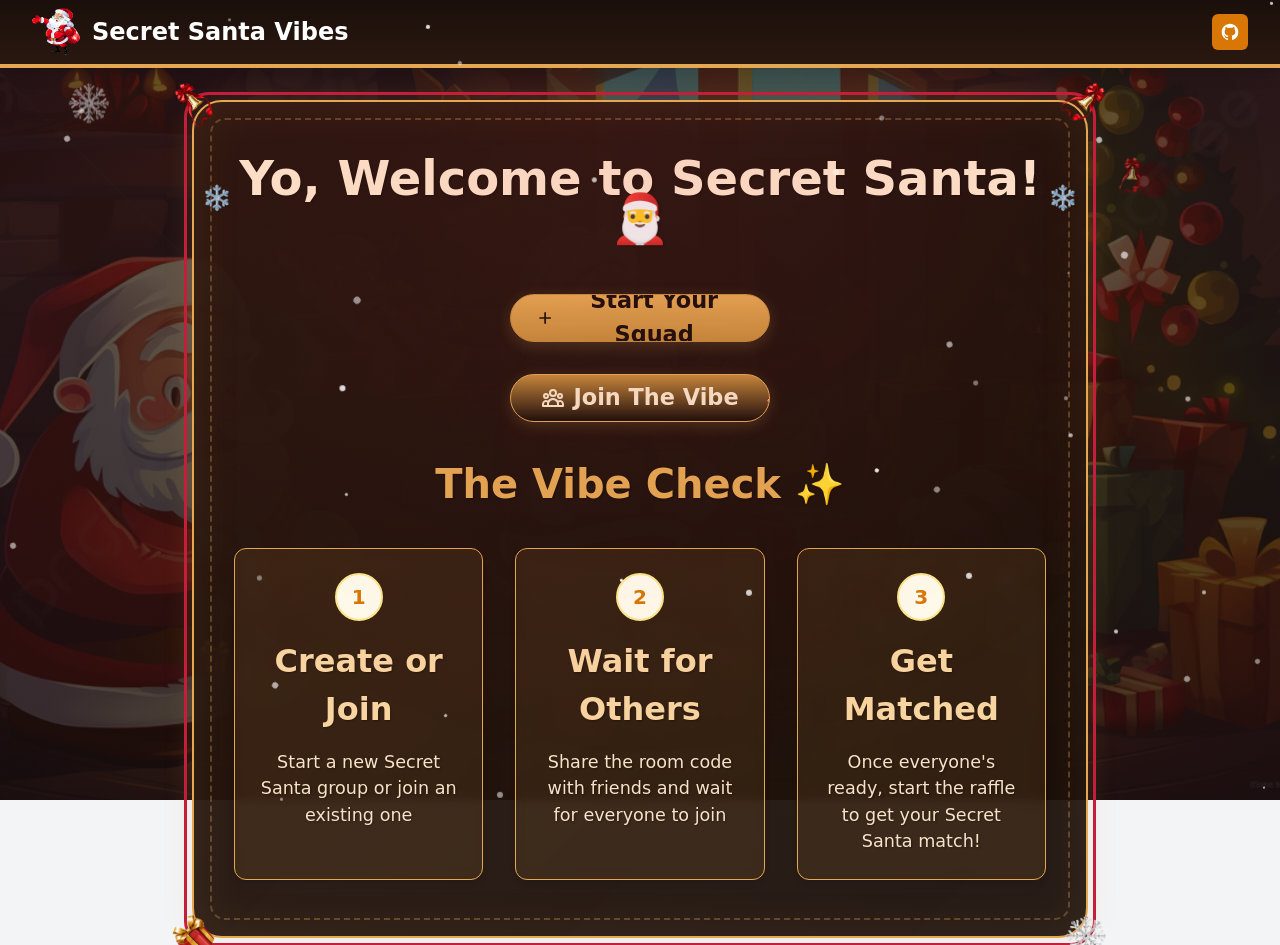
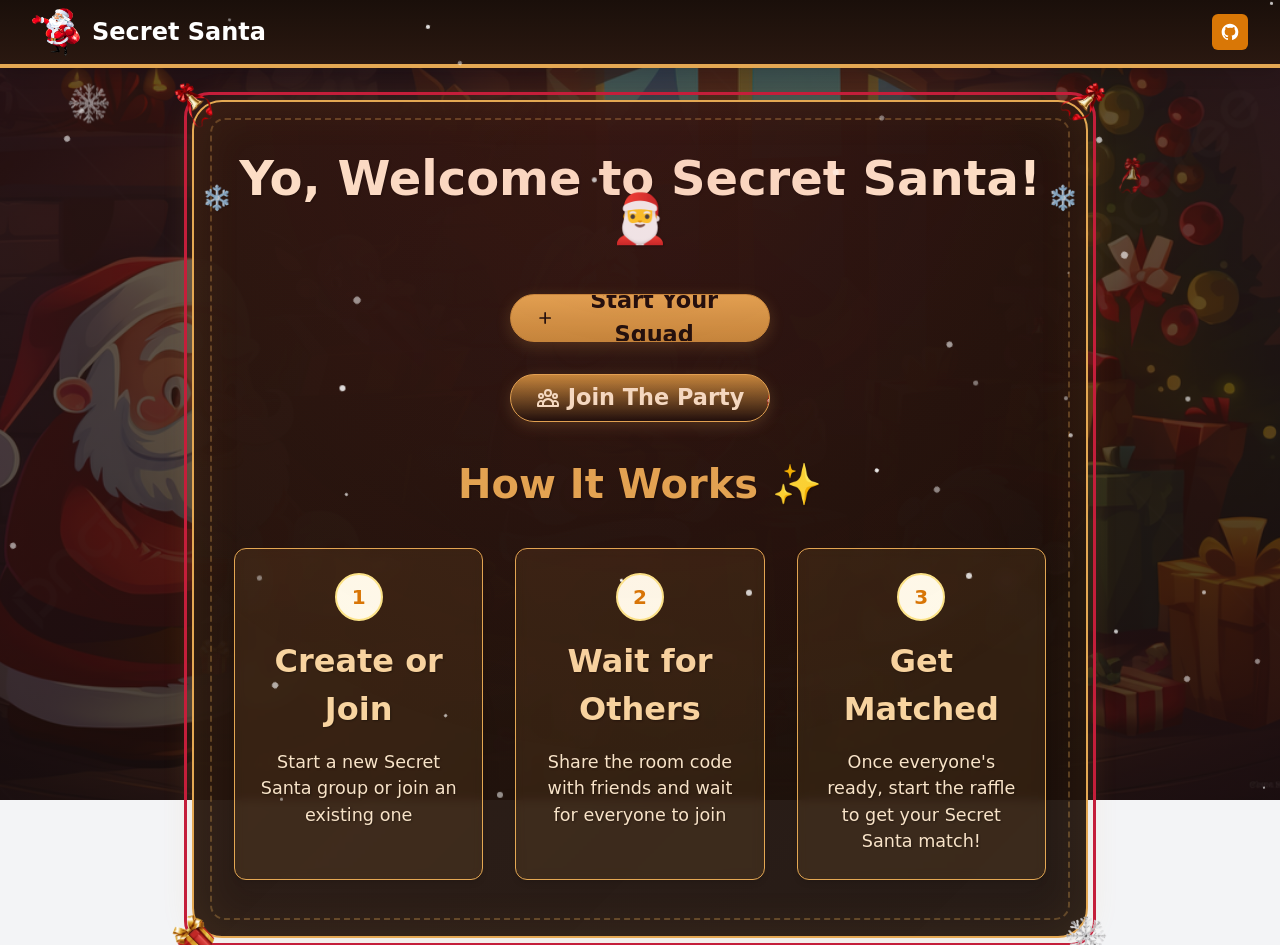
Before and after one commit to kevinnadar22/Secret.Santa.Shuffle, a Flask app: page / in a window 1280 px wide. Shown: the top 945 px of the page. Run offline with Flask 3, Linux system fonts and the light colour scheme; some libraries are stand-ins or nearby versions; some web fonts are replaced.

Commit message:
Update UI text and enhance user experience across templates

```diff
--- a/secret_santa_app/templates/base.html
+++ b/secret_santa_app/templates/base.html
@@ -116,7 +116,7 @@
                 <div class="flex justify-between items-center h-16">
                     <div class="flex items-center">
                         <img src="{{url_for('static', filename='images/santa.png')}}" class="h-12 w-12" alt="Logo">
-                        <span class="ml-3 text-2xl font-bold christmas-font">Secret Santa Vibes</span>
+                        <span class="ml-3 text-2xl font-bold christmas-font">Secret Santa</span>
                     </div>
                     <div class="flex items-center">
                         {% block header_buttons %}
--- a/secret_santa_app/templates/index.html
+++ b/secret_santa_app/templates/index.html
@@ -67,13 +67,13 @@
                                 d="M17 20h5v-2a3 3 0 00-5.356-1.857M17 20H7m10 0v-2c0-.656-.126-1.283-.356-1.857M7 20H2v-2a3 3 0 015.356-1.857M7 20v-2c0-.656.126-1.283.356-1.857m0 0a5.002 5.002 0 019.288 0M15 7a3 3 0 11-6 0 3 3 0 016 0zm6 3a2 2 0 11-4 0 2 2 0 014 0zM7 10a2 2 0 11-4 0 2 2 0 014 0z">
                             </path>
                         </svg>
-                        Join The Vibe
+                        Join The Party
                     </span>
                 </button>
             </div>
 
             <!-- Forms -->
-            <div class="forms-wrapper w-full max-w-sm mx-auto opacity-0 pointer-events-none transition-all duration-300">
+            <div class="forms-wrapper w-full max-w-sm mx-auto opacity-0 pointer-events-none transition-all duration-300 h-auto">
                 <!-- Create Room Form -->
                 <form id="create_room_form" class="space-y-3 w-full" action="/create-room" method="POST">
                     <div class="christmas-inner-card bg-amber-50 relative p-3 sm:p-4">
@@ -91,7 +91,7 @@
                             </div>
                             <div class="flex flex-col gap-2">
                                 <button type="submit" class="christmas-button w-[200px] mx-auto">
-                                    Start The Vibe
+                                    Let's Go!
                                 </button>
                                 <button type="button" class="christmas-button back-btn w-[200px] mx-auto"
                                     style="background: var(--christmas-red)">
@@ -107,7 +107,7 @@
                     <div class="christmas-inner-card bg-amber-50 relative p-3 sm:p-4">
                         <div class="corner-decoration top-left-decoration"></div>
                         <div class="corner-decoration top-right-decoration"></div>
-                        <h2 class="christmas-title text-2xl mb-3">Link Up With The Squad</h2>
+                        <h2 class="christmas-title text-2xl mb-3">Join The Squad</h2>
                         <div class="space-y-3 max-w-[240px] mx-auto">
                             <div class="relative">
                                 <input required type="text" id="join_name" name="name"
@@ -142,7 +142,7 @@
 
         <!-- How It Works Section -->
         <div class="how-it-works mt-8">
-            <h2 class="text-2xl font-bold text-gray-800 mb-6 text-center">The Vibe Check ✨</h2>
+            <h2 class="text-2xl font-bold text-gray-800 mb-6 text-center">How It Works ✨</h2>
             <div class="grid md:grid-cols-3 gap-6">
                 <div class="bg-white rounded-xl p-6 shadow-md hover:shadow-lg transition-shadow">
                     <div class="flex flex-col items-center text-center">
--- a/secret_santa_app/templates/room.html
+++ b/secret_santa_app/templates/room.html
@@ -121,7 +121,7 @@
                 Begin Secret Santa Exchange
             </button>
             <p id="raffle_warning" class="hidden text-red-500 mt-3 text-center font-medium">
-                ⚠️ Need more homies to start the vibe (at least 3)
+                ⚠️ Need more homies to start the fun (at least 3)
             </p>
         </div>
     </div>
@@ -147,7 +147,7 @@
                         <span class="text-green-600 text-xl font-bold">2</span>
                     </div>
                     <h3 class="font-semibold mb-2">Squad Up</h3>
-                    <p class="text-gray-600">Wait for your crew to join the vibe</p>
+                    <p class="text-gray-600">Wait for your crew to join the party</p>
                 </div>
             </div>
             <div class="bg-white rounded-xl p-6 shadow-md hover:shadow-lg transition-shadow">
@@ -566,7 +566,7 @@
 
     function kickUser(userId) {
         showModal({
-            title: '⚠️ Kick Vibes',
+            title: '⚠️ Kick',
             message: 'Fr fr, you wanna kick this homie?',
             type: 'warning',
             buttonText: 'Yeah, They Gotta Go',
```
